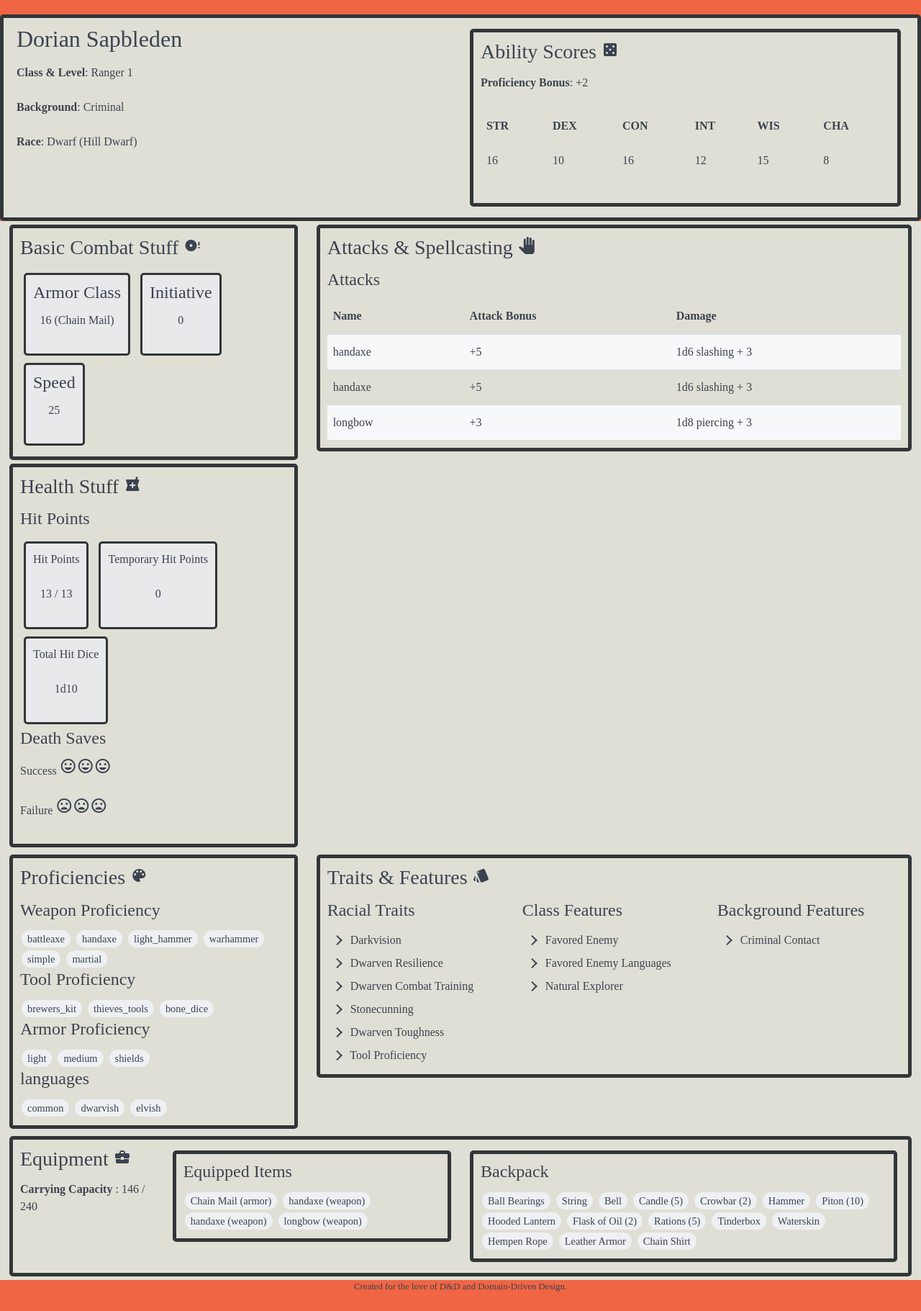
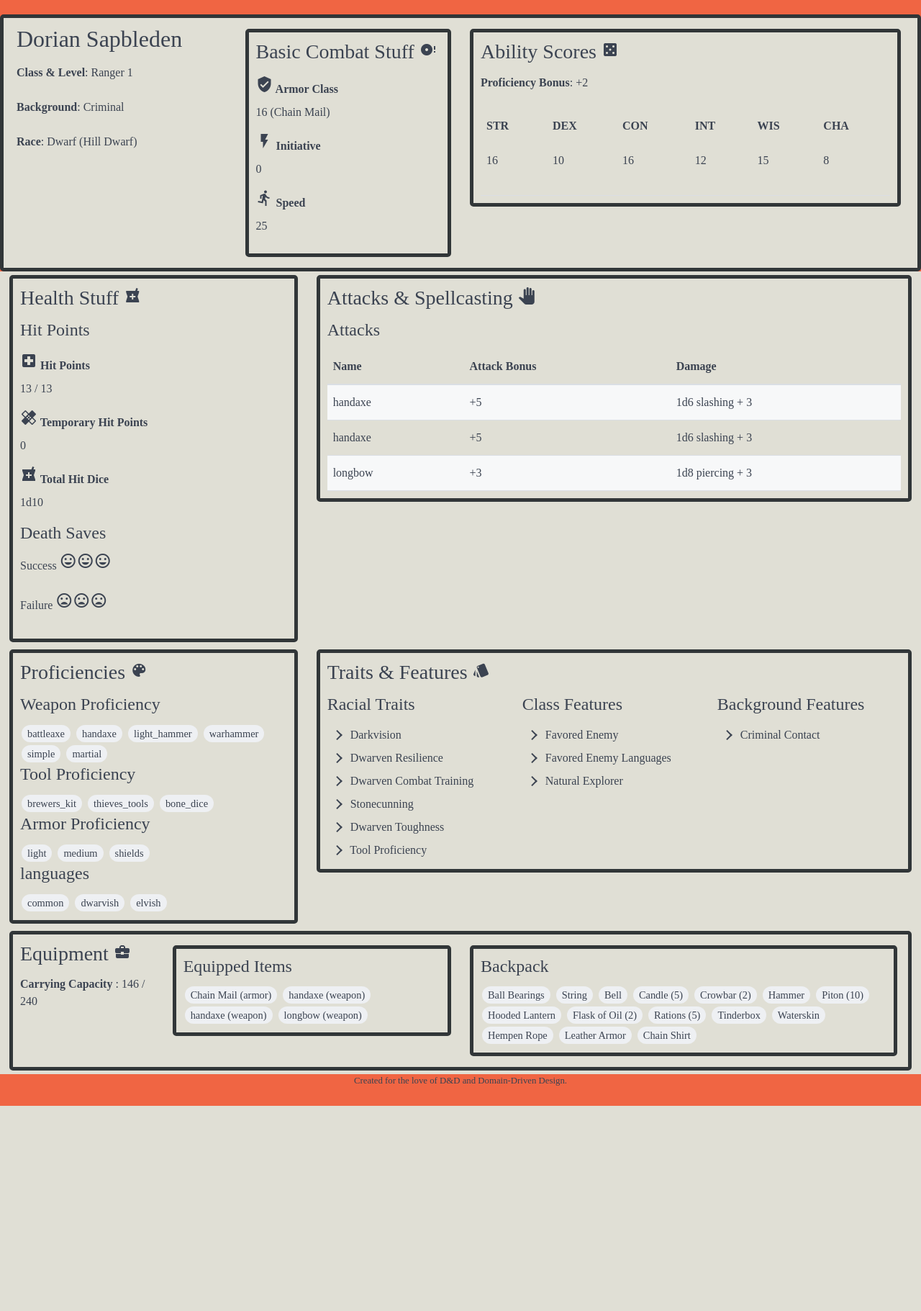
Before and after one commit to IceShirok/dnd-infinity, a Flask app: page /1 in a window 1280 px wide. Shown: the part 48-1869 px from the top of the page at 72% size. After the commit the page ends 1584 px from the top, so only its background shows below. Run offline with Flask 2, Linux system fonts and the light colour scheme.

Commit message:
Fourth attempt at prettifying the web app

```diff
--- a/templates/character_sheet.html
+++ b/templates/character_sheet.html
@@ -3,11 +3,25 @@
 {% block content %}
 
 <div id="banner" class="columns">
-    <div class="column col-6">
+    <div class="column col-3">
         <h2>{{ pc.name }}</h2>
         <p><strong>Class & Level</strong>: {{ pc.class_name }} {{ pc.level }}</p>
         <p><strong>Background</strong>: {{ pc.background_name }}</p>
         <p><strong>Race</strong>: {{ pc.base_race_name }} ({{ pc.race_name }})</p>
+    </div>
+
+    <div class="column col-3">
+        <div class="sheet-box">
+            <h3>Basic Combat Stuff <i class="material-icons">disc_full</i></h3>
+            <dl>
+                <dt><i class="material-icons">verified_user</i> Armor Class</dt>
+                <dd>{{ pc.armor_class }} ({{ pc.worn_items.armor.name if pc.worn_items.armor else 'dodgy stuff' }})</dd>
+                <dt><i class="material-icons">flash_on</i> Initiative</dt>
+                <dd>{{ pc.initiative }}</dd>
+                <dt><i class="material-icons">directions_run</i> Speed</dt>
+                <dd>{{ pc.speed }}</dd>
+            </dl>
+        </div>
     </div>
 
     <div class="column col-6">
@@ -41,7 +55,22 @@
                                                     </tr>
                                                     {% for skill in pc.skills_by_ability[ability] %}
                                                     <tr>
-                                                        <td><i class="material-icons">fitness_center</i> <strong>{{ skill }}</strong></td>
+                                                        <td>
+                                                            {% if ability == 'STR' %}
+                                                            <i class="material-icons">fitness_center</i>
+                                                            {% elif ability == 'DEX' %}
+                                                            <i class="material-icons">timer</i>
+                                                            {% elif ability == 'CON' %}
+                                                            <i class="material-icons">local_hospital</i>
+                                                            {% elif ability == 'INT' %}
+                                                            <i class="material-icons">school</i>
+                                                            {% elif ability == 'WIS' %}
+                                                            <i class="material-icons">nature</i>
+                                                            {% elif ability == 'CHA' %}
+                                                            <i class="material-icons">mood</i>
+                                                            {% endif %}
+                                                            <strong>{{ skill }}</strong>
+                                                        </td>
                                                         <td>{{ pmod(pc.skills_by_ability[ability][skill]['modifier']) }}</td>
                                                         <td>
                                                             {% if pc.skills_by_ability[ability][skill]['is_proficient'] %}
@@ -71,37 +100,19 @@
 
 <div class="columns">
     <div class="column col-4">
-        <div class="sheet-box">
-            <h3>Basic Combat Stuff <i class="material-icons">disc_full</i></h3>
-            <div class="stat-box">
-                <h4>Armor Class</h4>
-                <p>{{ pc.armor_class }} ({{ pc.worn_items.armor.name if pc.worn_items.armor else 'dodgy stuff' }})</p>
-            </div>
-            <div class="stat-box">
-                <h4>Initiative</h4>
-                <p>{{ pc.initiative }}</p>
-            </div>
-            <div class="stat-box">
-                <h4>Speed</h4>
-                <p>{{ pc.speed }}</p>
-            </div>
-        </div>
 
         <div class="sheet-box">
             <h3>Health Stuff <i class="material-icons">local_pharmacy</i></h3>
             <h4>Hit Points</h4>
-            <div class="stat-box">
-                <p>Hit Points</p>
-                <p>{{ pc.max_hit_points }} / {{ pc.max_hit_points }}</p>
-            </div>
-            <div class="stat-box">
-                <p>Temporary Hit Points</p>
-                <p>0</p>
-            </div>
-            <div class="stat-box">
-                <p>Total Hit Dice</p>
-                <p>{{ pc.total_hit_dice_prettified }}</p>
-            </div>
+            <dl>
+                <dt><i class="material-icons">local_hospital</i> Hit Points</dt>
+                <dd>{{ pc.max_hit_points }} / {{ pc.max_hit_points }}</dd>
+                <dt><i class="material-icons">healing</i> Temporary Hit Points</dt>
+                <dd>0</dd>
+                <dt><i class="material-icons">local_pharmacy</i> Total Hit Dice</dt>
+                <dd>{{ pc.total_hit_dice_prettified }}</dd>
+            </dl>
+
             <h4>Death Saves</h4>
             <p>Success {% for i in range(0,3) %}<i class="material-icons">mood</i>{% endfor %}</p>
             <p>Failure {% for i in range(0,3) %}<i class="material-icons">mood_bad</i>{% endfor %}</p>
@@ -137,22 +148,33 @@
             <h4>Spellcasting</h4>
             {% for spell_type in pc.spellcasting.spell_slots.keys() %}
 
-            <details class="accordion">
-                <summary class="accordion-header">
-                    <i class="icon icon-arrow-right mr-1"></i>
+            <h5>
                 {{ spell_type }}
                 {% for i in range(0, pc.spellcasting.spell_slots[spell_type]) %}
                 <i class="material-icons">all_out</i>
                 {% endfor %}
-                </summary>
-                <div class="accordion-body">
+            </h5>
+
             {% for spell in pc.spellcasting.list_spells_known %}
             {% if spell.level == spell_type %}
-                    <p>{{ spell.name }}</p>
+            <div class="popover popover-bottom">
+                <p class="chip">{{ spell.name }}</p>
+                <div class="popover-container">
+                    <div class="card">
+                        <div class="card-header"><h5>{{ spell.name }}</h5></div>
+                        <div class="card-body">
+                            <p>{{ spell.level }}-level {{ spell.magic_school }}</p>
+                            <p><strong>Casting time</strong>: {{ spell.casting_time }}</p>
+                            <p><strong>Range</strong>: {{ spell.spell_range }}</p>
+                            <p><strong>Components</strong>: {{ ', '.join(spell.components) }}</p>
+                            <p><strong>Duration</strong>: {{ spell.duration }}</p>
+                            <p>{{ spell.description }}</p>
+                        </div>
+                    </div>
+                </div>
+            </div>
             {% endif %}
             {% endfor %}
-                </div>
-            </details>
 
             {% endfor %}
             {% endif %}
```
Also changed, not shown: ddddd/entity/character/spells.py (+5 -5 lines). Lines whose indentation alone changed are shown as unchanged.
